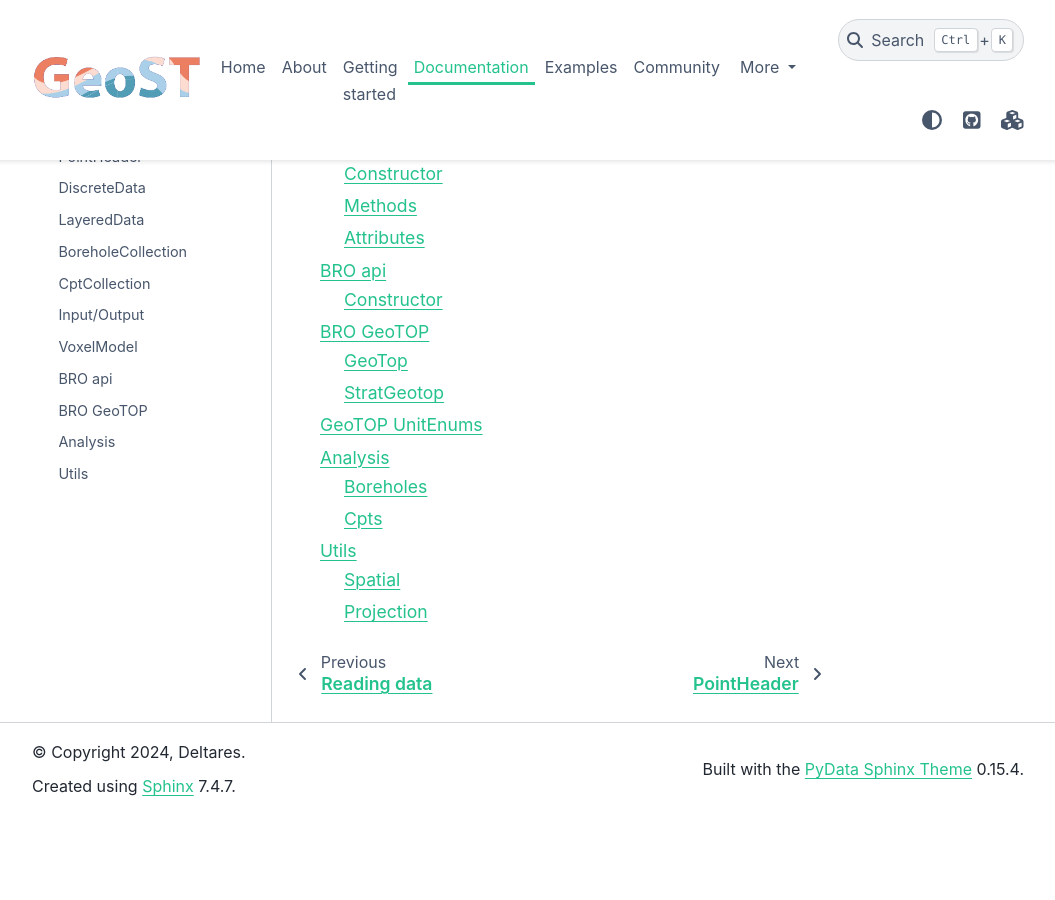
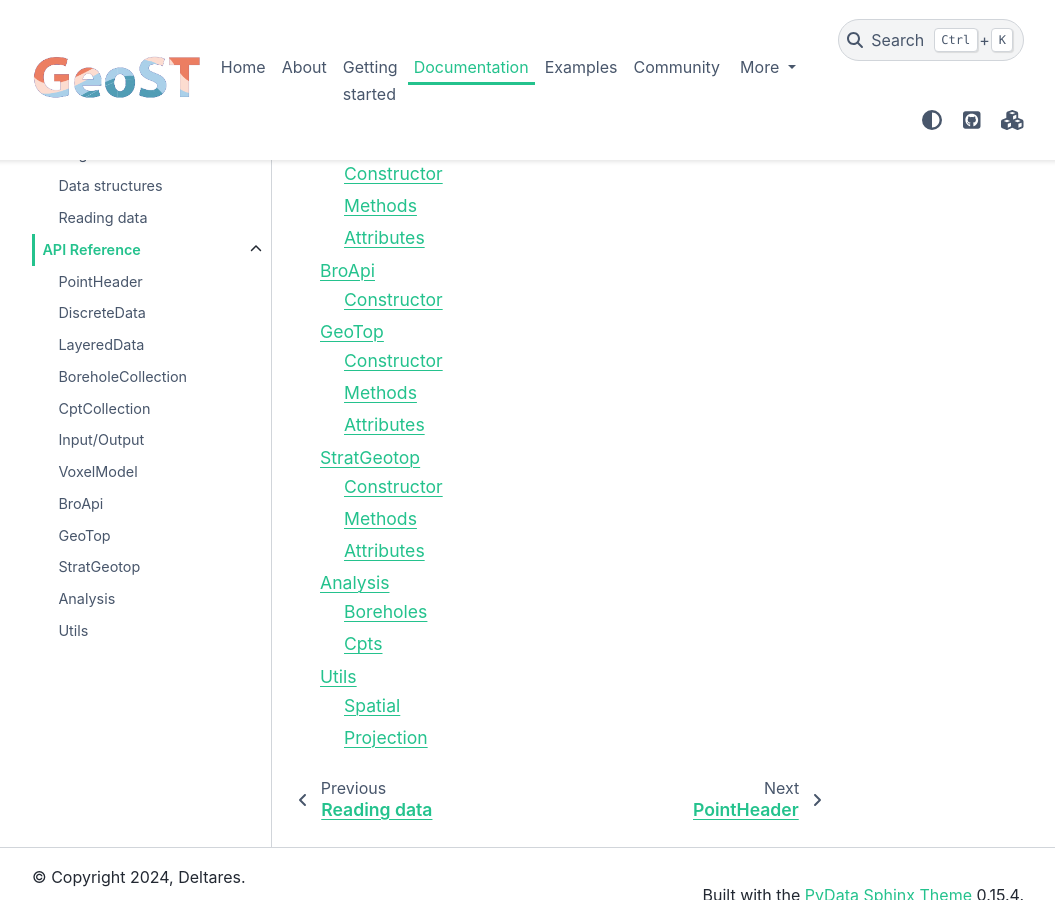
Before and after one commit to Deltares-research/geost, a Sphinx documentation site: the page built from docs/api_reference.md, in a window 1280 px wide and 900 px high, scrolled down 1049 px. Shown: the whole window, without its empty margins (112-1167 px from the left). Built offline with Sphinx 7.4.7 and the PyData theme 0.15.4, drawn with Linux system fonts in a browser that asks for light colours; before the commit the page ends 1865 px from its top, so only the background shows below that.

````diff
--- a/docs/api_reference.md
+++ b/docs/api_reference.md
@@ -14,8 +14,9 @@ BoreholeCollection <api_reference/borehole_collection>
 CptCollection <api_reference/cpt_collection>
 Input/Output <api_reference/io>
 VoxelModel <api_reference/voxelmodel>
-BRO api <api_reference/bro>
-BRO GeoTOP <api_reference/bro_geotop>
+BroApi <api_reference/bro>
+GeoTop <api_reference/bro_geotop>
+StratGeotop <api_reference/strat_geotop.rst>
 Analysis <api_reference/analysis>
 Utils <api_reference/utils>
 ```
--- a/docs/api_reference/bro.rst
+++ b/docs/api_reference/bro.rst
@@ -1,4 +1,4 @@
-BRO api
+BroApi
 ========
 
 .. currentmodule:: geost.bro
--- a/pyproject.toml
+++ b/pyproject.toml
@@ -102,7 +102,8 @@ format = "black ."
 lint = "ruff check --fix ./geost"
 rm_jupyter = "rm -r ./docs/jupyter_execute"
 rm_build = "rm -r ./docs/build"
-rebuild_docs = { depends_on = ["rm_jupyter", "rm_build", "docs"] }
+rm_generated = "rm -r ./docs/api_reference/generated"
+rebuild_docs = { depends_on = ["rm_jupyter", "rm_build", "rm_generated", "docs"] }
 
 [tool.pixi.feature.py312.dependencies]
 python = "3.12.*"
````
Also changed, not shown: docs/api_reference/bro_geotop.rst (+5 -38 lines), docs/api_reference/strat_geotop.rst (added, +32 -0 lines), 1 other file.
